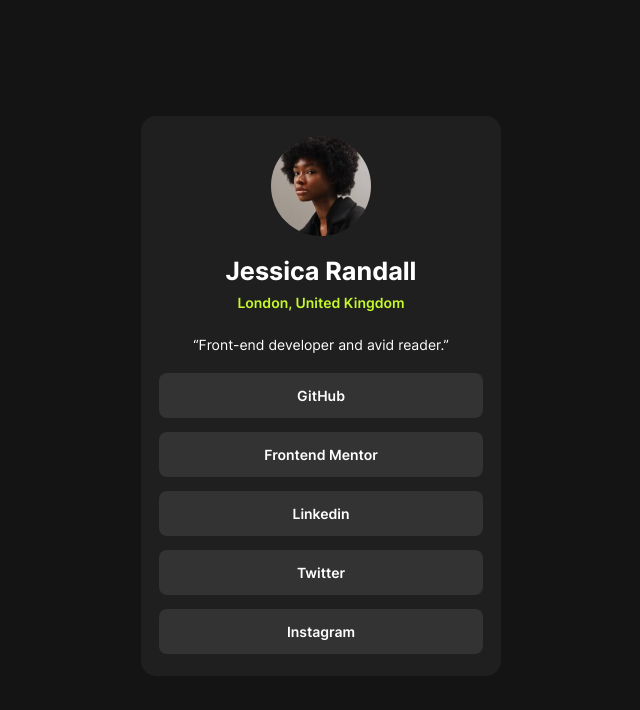
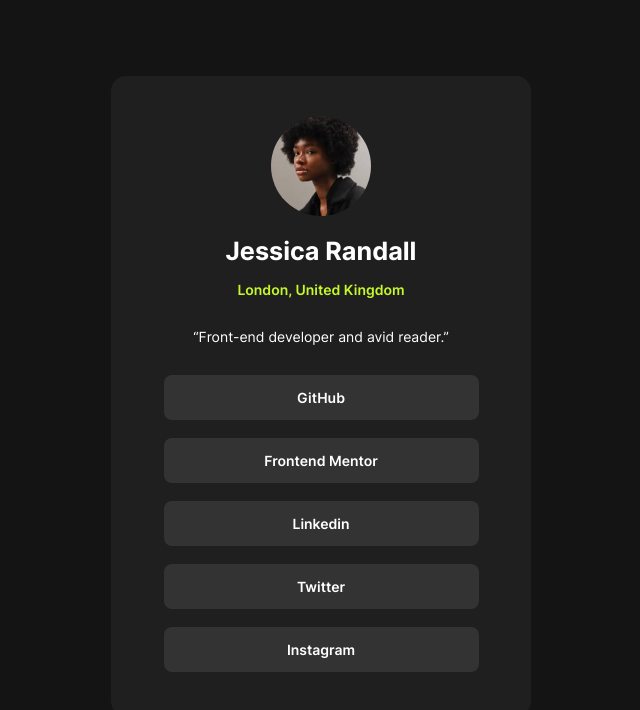
Before and after one commit to jlepan/social-links-profil, a plain HTML site: page index.html in a window 1280 px wide. Shown: the whole page, without its empty margins (319-959 px from the left). Drawn offline with Linux system fonts and the light colour scheme.

Commit message:
Mise à jour

```diff
--- a/style.css
+++ b/style.css
@@ -1,3 +1,10 @@
+/*
+* Prefixed by https://autoprefixer.github.io
+* PostCSS: v8.4.14,
+* Autoprefixer: v10.4.7
+* Browsers: last 2 versions,> 1%,not dead
+*/
+
 /*
 * Prefixed by https://autoprefixer.github.io
 * PostCSS: v8.4.14,
@@ -28,10 +35,11 @@
     background-color: hsl(0, 0%, 12%);
     width: 90%;
     margin: auto;
-    height: 80vh;
+    height: 84vh;
     border-radius: 15px;
     max-width: 360px;
     max-height: 560px;
+    transition: all 0.3s;
 }
 
 header {
@@ -45,7 +53,8 @@
 img {
     border-radius: 50%;
     width: 100px;
-    margin-top: 20px
+    margin-top: 20px;
+    transition: all 0.3s;
 }
 
 h1 {
@@ -58,6 +67,7 @@
     color: hsl(75, 94%, 57%);
     margin-top: 8px;
     margin-bottom: 25px;
+    transition: all 0.3s;
 }
 
 .links {
@@ -65,6 +75,7 @@
     flex-direction: column;
     gap: 14px;
     margin-top: 20px;
+    transition: all 0.3s;
 }
 
 .btn {
@@ -78,8 +89,8 @@
     margin: auto;
     text-align: center;
     padding: 14px;
-    width: 90%;
-
+    width: 80%;
+    transition: all 0.3s;
 }
 
 .btn:hover {
@@ -89,3 +100,29 @@
     background-color: hsl(75, 94%, 57%);
     cursor: url(img/hand_cursor_pointer_refined.svg), pointer;
 }
+
+@media only screen and (min-width: 1200px) {
+    main {
+        max-height: 640px;
+        max-width: 420px;
+        transition: all 0.3s;
+    }
+    img {
+        margin-top: 40px;
+        transition: all 0.3s;
+    }
+    .green-color {
+        margin-top: 15px;
+        margin-bottom: 30px;
+        transition: all 0.3s;
+    }
+    .links {
+        margin-top: 30px;
+        gap: 18px;
+        transition: all 0.3s;
+    }
+    .btn {
+        width: 75%;
+        transition: all 0.3s;
+    }
+}
```
